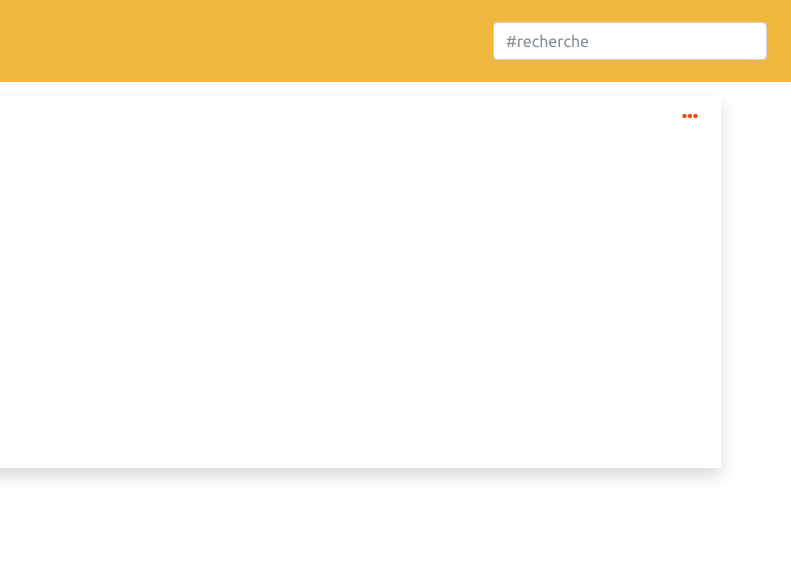
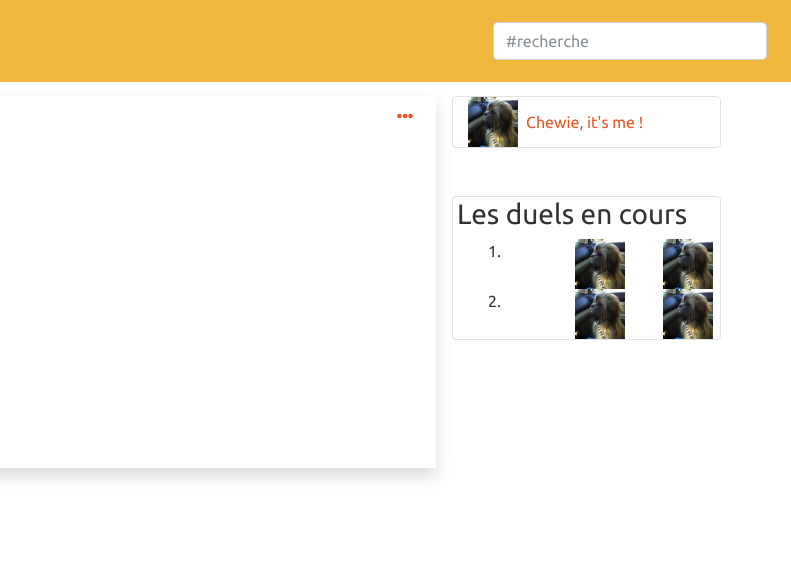
Before and after one commit to devtobecurious/formation-bootstratp-discover, a website: page le but final/index.html in a window 1280 px wide. Shown: the top 566 px of the page, 489-1280 px from the left. Drawn offline with nearby package versions, Linux system fonts and the light colour scheme.

Commit message:
add right menu

```diff
--- a/le but final/index.html
+++ b/le but final/index.html
@@ -41,9 +41,10 @@
         </nav>
 
     </header>
-    <main role="main" class="container" >
-        <h1 class="text-center">Selfies à Wookies</h1>
+    <main role="main" class="container my-5" >
 
+        <div class="row">
+            <div class="col-sm-9 first-column">
                 <article class="row shadow my-5 py-2">
                     <header class="col header d-flex">
                         <div class="mr-auto">
@@ -73,8 +74,33 @@
                         </div>
                     </div>
                 </article>
+            </div>
 
+            <div class="col-sm my-5 ml-3 second-column social-contacts d-none d-md-block">
+                <div class="row profil-title border rounded">
+                    <div class="col d-flex align-items-center flex-row">
+                        <a href="mon-profil.html"><img src="chewie petit.png" /></a> <div class="ml-2"><a href="mon-profil.html">Chewie, it's me !</a></div>
+                    </div>
 
+                </div>
+                <div class="row flex-column pl-1 duels-list border rounded mt-5">
+                    <h3>Les duels en cours</h3>
+                    <div class="w-100"></div>
+                    <div class="row ml-3">
+                        <div class="col">1. </div>
+                        <div class="col"><img src="chewie petit.png" /></div>
+                        <div class="col"><img src="chewie petit.png" /></div>
+                    </div>
+
+                    <div class="row ml-3">
+                        <div class="col">2. </div>
+                        <div class="col"><img src="chewie petit.png" /></div>
+                        <div class="col"><img src="chewie petit.png" /></div>
+                    </div>
+                </div>
+            </div>
+        </div>
+    </div>
 </main>
 
 <footer class="fixed-bottom border-top bg-light">
```
Also changed, not shown: le but final/chewie petit.png (added), le but final/small-chewie.jpg (added). Lines whose indentation alone changed are shown as unchanged.
